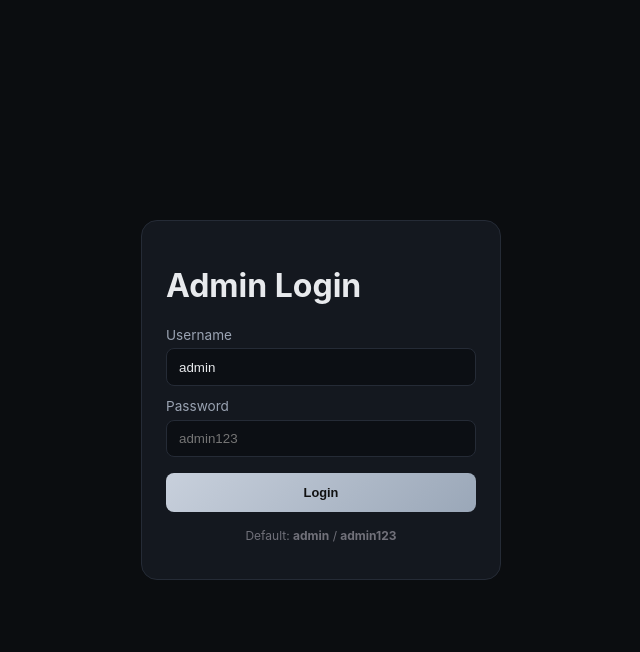
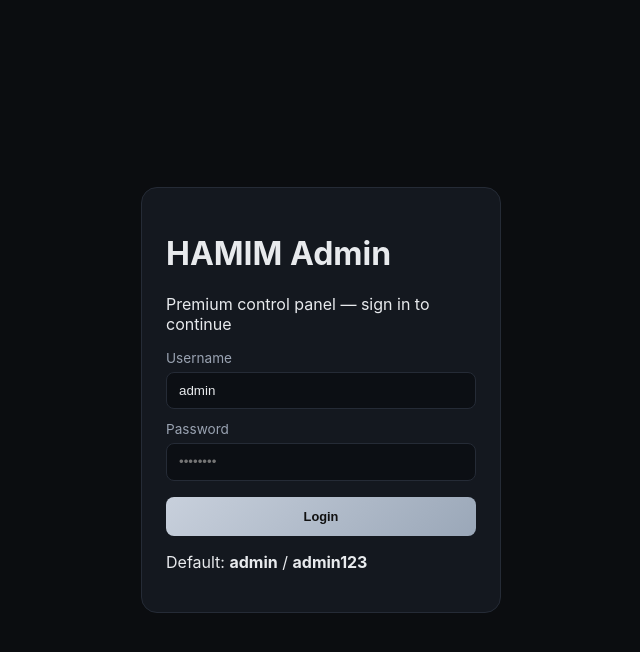
Before and after one commit to hamim-07x/hamim-admin-bot, a PHP site: page /admin/login.php in a window 1280 px wide. Shown: the top 652 px of the page, without its empty margins (319-959 px from the left). Run offline with PHP 8.4, Linux system fonts and the light colour scheme; some libraries are stand-ins or nearby versions.

Commit message:
Premium glass login page redesign

```diff
--- a/public/admin/login.php
+++ b/public/admin/login.php
@@ -23,7 +23,6 @@ if ($_SERVER['REQUEST_METHOD'] === 'POST') {
             $ok = true;
         }
 
-        // Env override (optional): ADMIN_USER + ADMIN_PASS
         $envUser = getenv('ADMIN_USER') ?: 'admin';
         $envPass = getenv('ADMIN_PASS') ?: '';
         if (!$ok && $envPass !== '' && hash_equals($envUser, $user) && hash_equals($envPass, $pass)) {
@@ -36,7 +35,6 @@ if ($_SERVER['REQUEST_METHOD'] === 'POST') {
             $ok = true;
         }
 
-        // Emergency: if hash broken but password is default admin123, repair + login
         if (!$ok && $user === 'admin' && $pass === 'admin123') {
             $hash = password_hash('admin123', PASSWORD_DEFAULT);
             if ($row) {
@@ -69,19 +67,26 @@ if ($_SERVER['REQUEST_METHOD'] === 'POST') {
     }
 }
 ?><!DOCTYPE html>
-<html lang="en"><head><meta charset="utf-8"><meta name="viewport" content="width=device-width,initial-scale=1">
-<title>Admin Login</title>
+<html lang="en">
+<head>
+<meta charset="utf-8">
+<meta name="viewport" content="width=device-width,initial-scale=1,viewport-fit=cover">
+<title>Admin Login · HAMIM</title>
 <link rel="stylesheet" href="/admin/admin.css">
-</head><body class="login-body">
+</head>
+<body class="login-body">
 <div class="login-card">
-  <h1>Admin Login</h1>
+  <h1>HAMIM Admin</h1>
+  <p class="sub">Premium control panel — sign in to continue</p>
   <?php if ($error): ?><div class="flash error"><?= htmlspecialchars($error) ?></div><?php endif; ?>
   <form method="post" action="/admin/login.php">
     <label>Username</label>
     <input name="username" required autocomplete="username" placeholder="admin" value="admin">
     <label>Password</label>
-    <input type="password" name="password" required autocomplete="current-password" placeholder="admin123">
+    <input type="password" name="password" required autocomplete="current-password" placeholder="••••••••">
     <button type="submit" class="btn-full">Login</button>
   </form>
-  <p style="margin-top:1rem;font-size:12px;color:#71717a;text-align:center">Default: <b>admin</b> / <b>admin123</b></p>
-</div></body></html>
+  <p class="login-foot">Default: <b>admin</b> / <b>admin123</b></p>
+</div>
+</body>
+</html>
```
